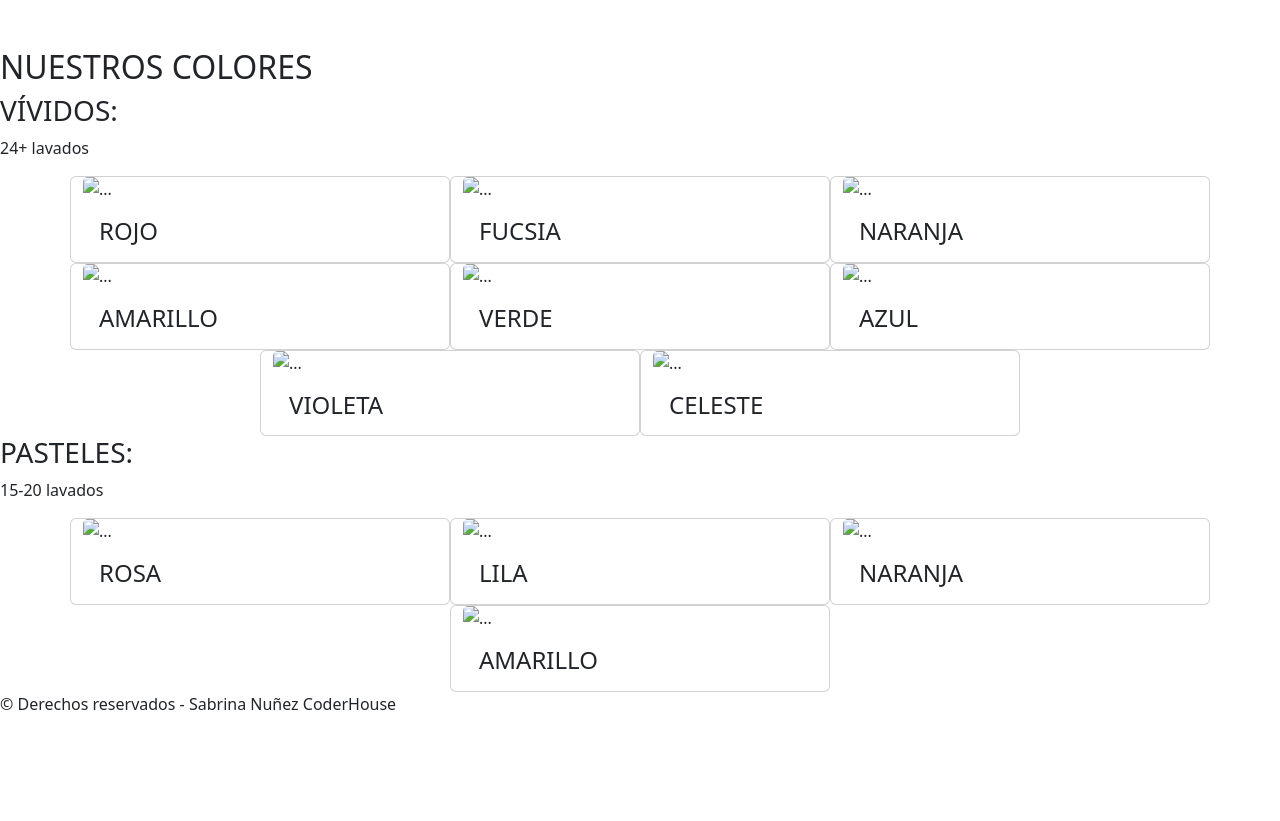
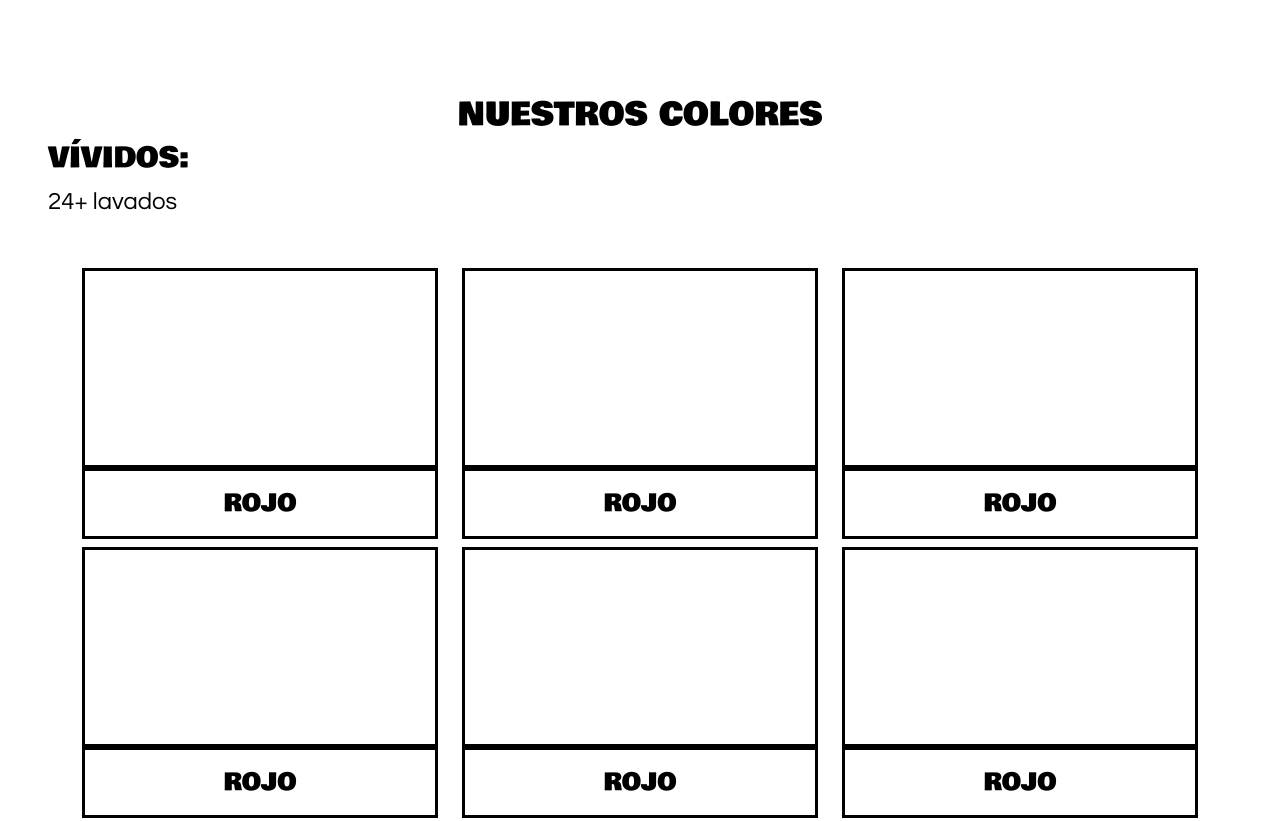
Before and after one commit to sabrina22n/tinturasgdy, a plain HTML site: page pages/colores.html in a window 1280 px wide. Shown: the part 868-1689 px from the top of the page. Before the commit the page ends 1584 px from the top, so only its background shows below. Drawn offline with nearby package versions, Linux system fonts and the light colour scheme.

Commit message:
agregando estilo a las paginas

```diff
--- a/js/scriptshop.js
+++ b/js/scriptshop.js
@@ -54,17 +54,17 @@ function tarjetasProductos () {
     stockProductos.forEach((producto) => {
     tarjetas.innerHTML += `
     <div class="col">
-            <div class= "card card-body-shop"
+            <div class= "card card-body-shop borderimg"
                 <div class="card-body">
                     <img src="${producto.foto}" class="card-img-top" alt="tintura"></img>
                     <h2 class="card-title">
                             ${producto.color}
                     </h2>
                     <p class="card-text">
-                            ${producto.nombre}
+                            ${producto.nombre}<br>$${producto.precio}
                     </p>
                     <button id="btn${producto.id}" class="btn btnShop">
-                            COMPRAR:  $${producto.precio}
+                            COMPRAR
                     </button>
                 </div>
             </div>
--- a/pages/colores.html
+++ b/pages/colores.html
@@ -16,8 +16,8 @@
                 <div>
                     <a href="../index.html"><img src="../images/logo.jpeg" alt="Logo GDY" title="logo GDY" height="50px" /></a>
                 </div>
-                <a class="navbar-brand" href="../index.html">GOOD DYE YOUNG</a>
-                <a class="navbar-brand d-none" href="../index.html">GDY</a>
+                <a class="navbar-brand ms-3" href="../index.html">GOOD DYE YOUNG</a>
+                <a class="navbar-brand ms-3 d-none" href="../index.html">GDY</a>
                 <button class="navbar-toggler" type="button" data-bs-toggle="collapse" data-bs-target="#navbarNav"
                     aria-controls="navbarNav" aria-expanded="false" aria-label="Toggle navigation">
                     <span class="navbar-toggler-icon"></span>
@@ -43,101 +43,99 @@
     </header>
     <main>
         <section>
-            <div class="paralaxColores">
-                <h2>EXPRESS YOURSELF</h2>
-                <p>Good Dye Young está dedicado a crear una comunidad a través de la propia-exploración,
+            <div class="paralaxColores d-flex flex-column justify-content-center align-items-center">
+                <h2 class="titulo">EXPRESS YOURSELF</h2>
+                <p class="tituloscomunes text-center">Good Dye Young está dedicado a crear una comunidad a través de la propia-exploración,
                     <br>del color y la felicidad de ser quién eres. </p>
             </div>
         </section>
-        <section>
-            <h2>NUESTROS COLORES</h2>
-            <h3>VÍVIDOS:</h3>
-            <P>24+ lavados</P>
+        <section class="mt-5 mb-5 p-5">
+            <h2 class="titulo text-center">NUESTROS COLORES</h2>
+            <h3 class="titulo">VÍVIDOS:</h3>
+            <P class="tituloscomunes mb-5">24+ lavados</P>
             <div class="container">
                 <div class="row">
-                    <div class="col-md-4 card">
-                        <img src="..." class="card-img-top" alt="...">
-                        <div class="card-body">
-                            <h4 class="card-text">ROJO</h4>
+                    <div class="col-md-4 cardsColores">
+                        <div class="cardColor cardRojo"> </div>
+                        <div>
+                            <h4 class="titulo text-center cardColortitulo tituloRojo">ROJO</h4>
                         </div>
                     </div>
-                    <div class="col-md-4 card">
-                        <img src="..." class="card-img-top" alt="...">
-                        <div class="card-body">
-                            <h4 class="card-text">FUCSIA</h4>
+                    <div class="col-md-4 cardsColores">
+                        <div class="cardColor cardRojo"> </div>
+                        <div>
+                            <h4 class="titulo text-center cardColortitulo tituloRojo">ROJO</h4>
                         </div>
                     </div>
-                    <div class="col-md-4 card">
-                        <img src="..." class="card-img-top" alt="...">
-                        <div class="card-body">
-                            <h4 class="card-text">NARANJA</h4>
+                    <div class="col-md-4 cardsColores">
+                        <div class="cardColor cardRojo"> </div>
+                        <div>
+                            <h4 class="titulo text-center cardColortitulo tituloRojo">ROJO</h4>
                         </div>
                     </div>
                 </div>
                 <div class="row">
-                    <div class="col-md-4 card">
-                        <img src="..." class="card-img-top" alt="...">
-                        <div class="card-body">
-                            <h4 class="card-text">AMARILLO</h4>
+                    <div class="col-md-4 cardsColores">
+                        <div class="cardColor cardRojo"> </div>
+                        <div>
+                            <h4 class="titulo text-center cardColortitulo tituloRojo">ROJO</h4>
                         </div>
                     </div>
-                    <div class="col-md-4 card">
-                        <img src="..." class="card-img-top" alt="...">
-                        <div class="card-body">
-                            <h4 class="card-text">VERDE</h4>
+                    <div class="col-md-4 cardsColores">
+                        <div class="cardColor cardRojo"> </div>
+                        <div>
+                            <h4 class="titulo text-center cardColortitulo tituloRojo">ROJO</h4>
                         </div>
                     </div>
-                    <div class="col-md-4 card">
-                        <img src="..." class="card-img-top" alt="...">
-                        <div class="card-body">
-                            <h4 class="card-text">AZUL</h4>
+                    <div class="col-md-4 cardsColores">
+                        <div class="cardColor cardRojo"> </div>
+                        <div>
+                            <h4 class="titulo text-center cardColortitulo tituloRojo">ROJO</h4>
                         </div>
                     </div>
                 </div>
                 <div class="row">
-                    <div class="col-md-4 offset-md-2 card">
-                        <img src="..." class="card-img-top" alt="...">
-                        <div class="card-body">
-                            <h4 class="card-text">VIOLETA</h4>
+                    <div class="col-md-4 offset-md-2 cardsColores">
+                        <div class="cardColor cardRojo"> </div>
+                        <div>
+                            <h4 class="titulo text-center cardColortitulo tituloRojo">ROJO</h4>
                         </div>
                     </div>
-                    <div class="col-md-4 card">
-                        <img src="..." class="card-img-top" alt="...">
-                        <div class="card-body">
-                            <h4 class="card-text">CELESTE</h4>
+                    <div class="col-md-4 cardsColores">
+                        <div class="cardColor cardRojo"> </div>
+                        <div>
+                            <h4 class="titulo text-center cardColortitulo tituloRojo">ROJO</h4>
                         </div>
                     </div>
                 </div>
             </div>
-            <h3>PASTELES:</h3>
-            <P>15-20 lavados</P>
+            <h3 class="titulo">PASTELES:</h3>
+            <P class="tituloscomunes mb-5">15-20 lavados</P>
             <div class="container">
                 <div class="row">
-                    <div class="col-md-4 card">
-                        <img src="..." class="card-img-top" alt="...">
-                        <div class="card-body">
-                            <h4 class="card-text">ROSA</h4>
+                    <div class="col-md-4 cardsColores">
+                        <div class="cardColor cardRojo"> </div>
+                        <div>
+                            <h4 class="titulo text-center cardColortitulo tituloRojo">ROJO</h4>
                         </div>
                     </div>
-                    <div class="col-md-4 card">
-                        <img src="..." class="card-img-top" alt="...">
-                        <div class="card-body">
-                            <h4 class="card-text">LILA</h4>
+                    <div class="col-md-4 cardsColores">
+                        <div class="cardColor cardRojo"> </div>
+                        <div>
+                            <h4 class="titulo text-center cardColortitulo tituloRojo">ROJO</h4>
                         </div>
                     </div>
-                    <div class="col-md-4 card">
-                        <img src="..." class="card-img-top" alt="...">
-                        <div class="card-body">
-                            <h4 class="card-text">NARANJA</h4>
+                    <div class="col-md-4 cardsColores">
+                        <div class="cardColor cardRojo"> </div>
+                        <div>
+                            <h4 class="titulo text-center cardColortitulo tituloRojo">ROJO</h4>
                         </div>
                     </div>
                 </div>
-                <div class="row">
-                    <div class="col-md-4 offset-md-4 card">
-                        <img src="..." class="card-img-top" alt="...">
-                        <div class="card-body">
-                            <h4 class="card-text">AMARILLO</h4>
-                        </div>
+                <div class="col-md-4 offset-md-4 cardsColores">
+                    <div class="cardColor cardRojo"> </div>
+                    <div>
+                        <h4 class="titulo text-center cardColortitulo tituloRojo">ROJO</h4>
                     </div>
                 </div>
             </div>
--- a/styles/estilos.css
+++ b/styles/estilos.css
@@ -46,16 +46,76 @@
     margin-bottom: 50px;
 }
 
+nav{
+    font-family: 'Bowlby One', cursive;
+}
+
+.navbar-collapse{
+    justify-content: end;
+}
+
+.info {
+    text-align: center;
+    font-family: 'Questrial', sans-serif;
+    color: #000000;
+}
+
+.borderimg {
+    border: 3px solid #000000;
+}
+
+.titulo {
+    font-family: 'Bowlby One', cursive;
+    color: #000000;
+}
+
+.tituloscomunes {
+    font-family: 'Questrial', sans-serif;
+    font-size: 24px;
+    color: #000000;
+}
+
+.botones {
+    padding: 8px;
+    font-size: 22px;
+    background-color: #FF49AB;
+    color: #FFFF;
+    font-family: 'Bowlby One', cursive;
+}
+
+footer {
+    background-color: #000000;
+    padding: 32px;
+    color: #FFFF;
+}
+
+.card{
+    border-radius: 10px;
+}
 .card-body-shop {
     text-align: center;
+    font-family: 'Questrial', sans-serif;
 }
 
 .col img {
     width: 100%;
     height: 320px;
+    border-bottom: 3px solid #000000;
 }
 
 .btnShop {
     background-color: #000000;
     color: #FFFF;
+    font-family: 'Bowlby One', cursive;
 }
+
+.cardColor {
+    height: 200px;
+    border: 3px solid #000000;
+}
+
+.cardColortitulo {
+    border: 3px solid #000000;
+    padding: 18px;
+
+}
```
Also changed, not shown: index.html (+17 -17 lines), pages/shop.html (+14 -14 lines).
